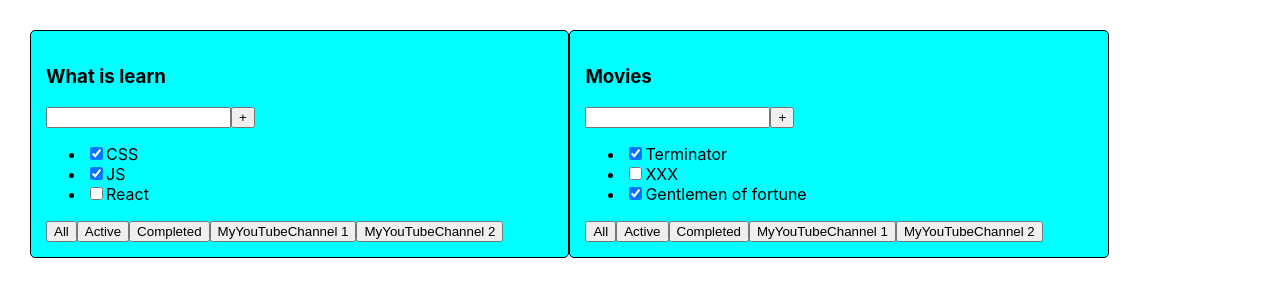
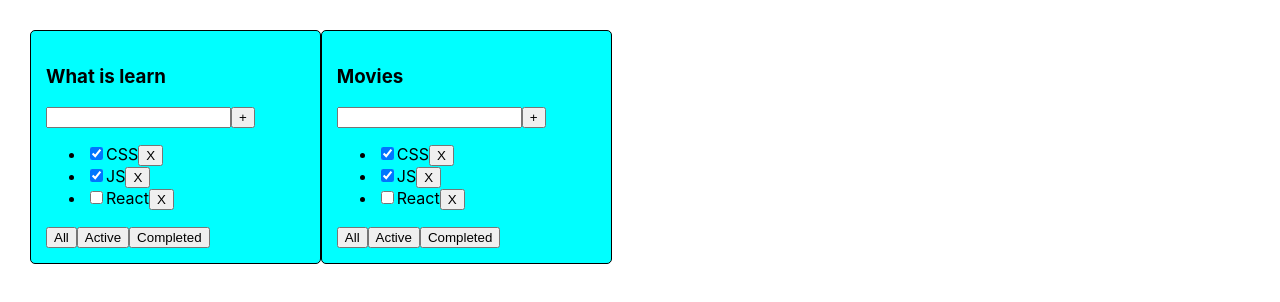
Before and after one commit to Vyacheslav-Spilch/It-incubator-TodoList, a React (Create React App) app: page / in a window 1280 px wide. Shown: the top 302 px of the page. Built offline with nearby package versions, Linux system fonts and the light colour scheme.

Commit message:
adding button for delete

```diff
--- a/src/App.tsx
+++ b/src/App.tsx
@@ -1,13 +1,28 @@
 import React from 'react';
 import './App.css';
-import { tasks1, tasks2, TodoList } from './Todolist';
+import { TodoList } from './Todolist';
 
 
 const App = () => {
+  let tasks1 = [
+    {id: 1, title: "CSS", isDone: true},
+    {id: 2, title: "JS", isDone: true},
+    {id: 3, title: "React", isDone: false},
+]
+
+//   let tasks2 = [
+//     {id: 1, title: "Terminator", isDone: true},
+//     {id: 2, title: "XXX", isDone: false},
+//     {id: 3, title: "Gentlemen of fortune", isDone: true},
+// ]
+
+  const removeTask = (id: number) => {
+    tasks1 = tasks1.filter(el => el.id !== id)
+  }
   return (
     <div className="App">
-        <TodoList title={"What is learn"} tasks={tasks1}/>
-        <TodoList title={"Movies"} tasks={tasks2}/>
+        <TodoList title={"What is learn"} tasks={tasks1} removeTask={removeTask}/>
+        <TodoList title={"Movies"} tasks={tasks1} removeTask={removeTask}/>
     </div>
   );
 }
--- a/src/ButtonTrain.tsx
+++ /dev/null
@@ -1,18 +0,0 @@
-import React from "react";
-import { ButtonUniv } from "./components/ButtonUniv";
-
-export const ButtonTrain = () => {
-    const button1foo = (name: string) => {
-        console.log(name);
-    }
-    const button2foo = (name: string) => {
-        console.log(name);
-    }
-
-    return (
-        <>
-            <ButtonUniv title="MyYouTubeChannel 1" callBack={() => button1foo("vasily")}/>
-            <ButtonUniv title="MyYouTubeChannel 2" callBack={() => button2foo("anton")}/>
-        </>
-    )
-}
--- a/src/Todolist.tsx
+++ b/src/Todolist.tsx
@@ -1,14 +1,13 @@
-import React from "react";
+import React, { useState } from "react";
 import { Button } from "./Button";
-import { ButtonTrain } from "./ButtonTrain";
 
-export let tasks1 = [
+let tasks1 = [
     {id: 1, title: "CSS", isDone: true},
     {id: 2, title: "JS", isDone: true},
     {id: 3, title: "React", isDone: false},
 ]
 
-export let tasks2 = [
+let tasks2 = [
     {id: 1, title: "Terminator", isDone: true},
     {id: 2, title: "XXX", isDone: false},
     {id: 3, title: "Gentlemen of fortune", isDone: true},
@@ -23,18 +22,13 @@ type TaskType = {
 type TodoPropsType = {
     title: string
     tasks: Array<TaskType>
+    removeTask: Function
 }
 
 
 
 export const TodoList = (props: TodoPropsType) => {
-    const listItems: Array<JSX.Element> = []
-    for(let i = 0; i < props.tasks.length; i++) {
-        const listItem = <li>
-        <input type="checkbox" checked={props.tasks[i].isDone}/><span>{props.tasks[i].title}</span>
-        </li>
-        listItems.push(listItem)
-    }
+    const [] = useState()
     return (
         <div>
             <div className="todoList">
@@ -44,13 +38,19 @@ export const TodoList = (props: TodoPropsType) => {
                     <Button title="+"/>
                 </div>
                 <ul>
-                    {listItems}
+                    {props.tasks.map((el, index) => {
+                        return (
+                            <li key={index}>
+                            <input type="checkbox" checked={el.isDone}/><span>{el.title}</span>
+                            <button onClick={() => props.removeTask(el.id)}>X</button>
+                            </li>
+                        )
+                    })}
                 </ul>
                 <div>
                     <Button title="All"/>
                     <Button title="Active"/>
                     <Button title="Completed"/>
-                    <ButtonTrain />
                 </div>
             </div>
         </div>
--- a/src/components/ButtonUniv.tsx
+++ /dev/null
@@ -1,15 +0,0 @@
-type BtnPropsType = {
-    title: string
-    callBack: () => void
-}
-
-export const ButtonUniv = (props: BtnPropsType) => {
-    const OnclickHandler = () => {
-        props.callBack()
-    }
-    return (
-        <>
-            <button onClick={OnclickHandler}>{props.title}</button>
-        </>
-    )
-}
```
